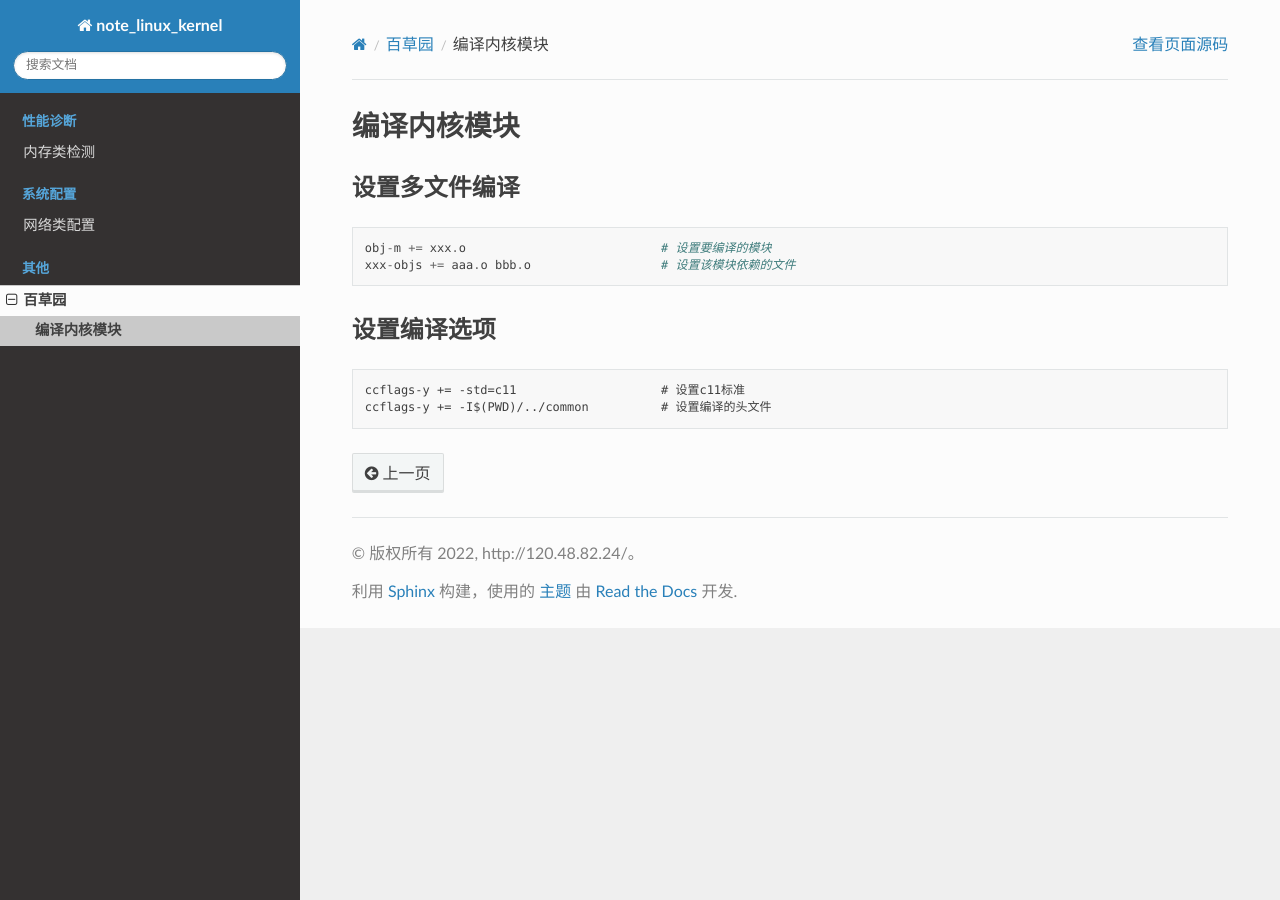
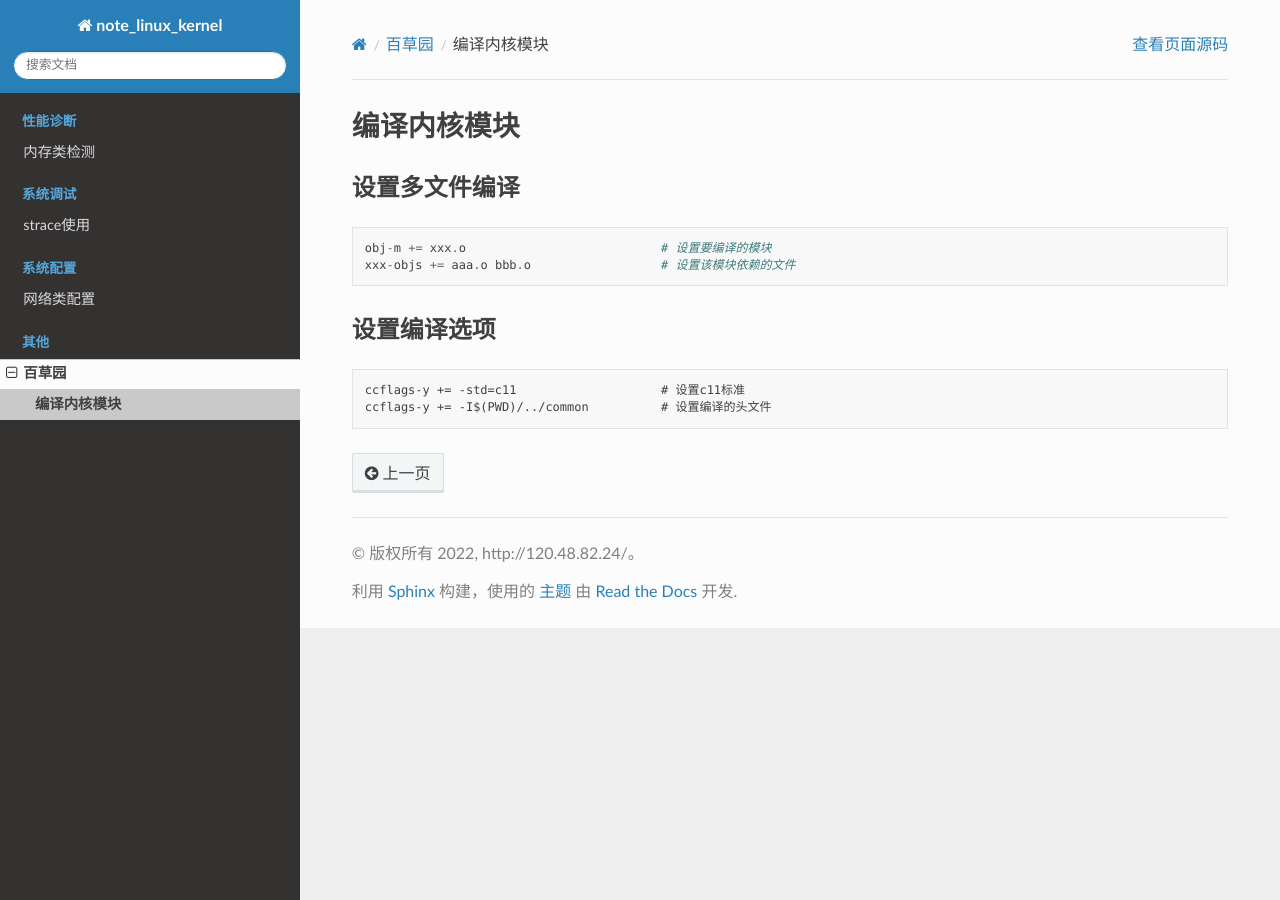
Before and after one commit to lzstudy/note_linux_kernel, a Sphinx documentation site: the page built from source/misc/make.rst, in a window 1280 px wide. Built offline with Sphinx 7.4.7 and the Read the Docs theme 2.0.0, drawn with Linux system fonts in a browser that asks for light colours.

```diff
--- /dev/null
+++ b/source/debug/strace/index.rst
@@ -0,0 +1,7 @@
+strace使用
+==========
+
+.. toctree::
+   :maxdepth: 1
+
+   strace
--- /dev/null
+++ b/source/debug/strace/strace.rst
@@ -0,0 +1,2 @@
+starce基本使用
+==============
```
Also changed, not shown: source/index.rst (+8 -0 lines).
